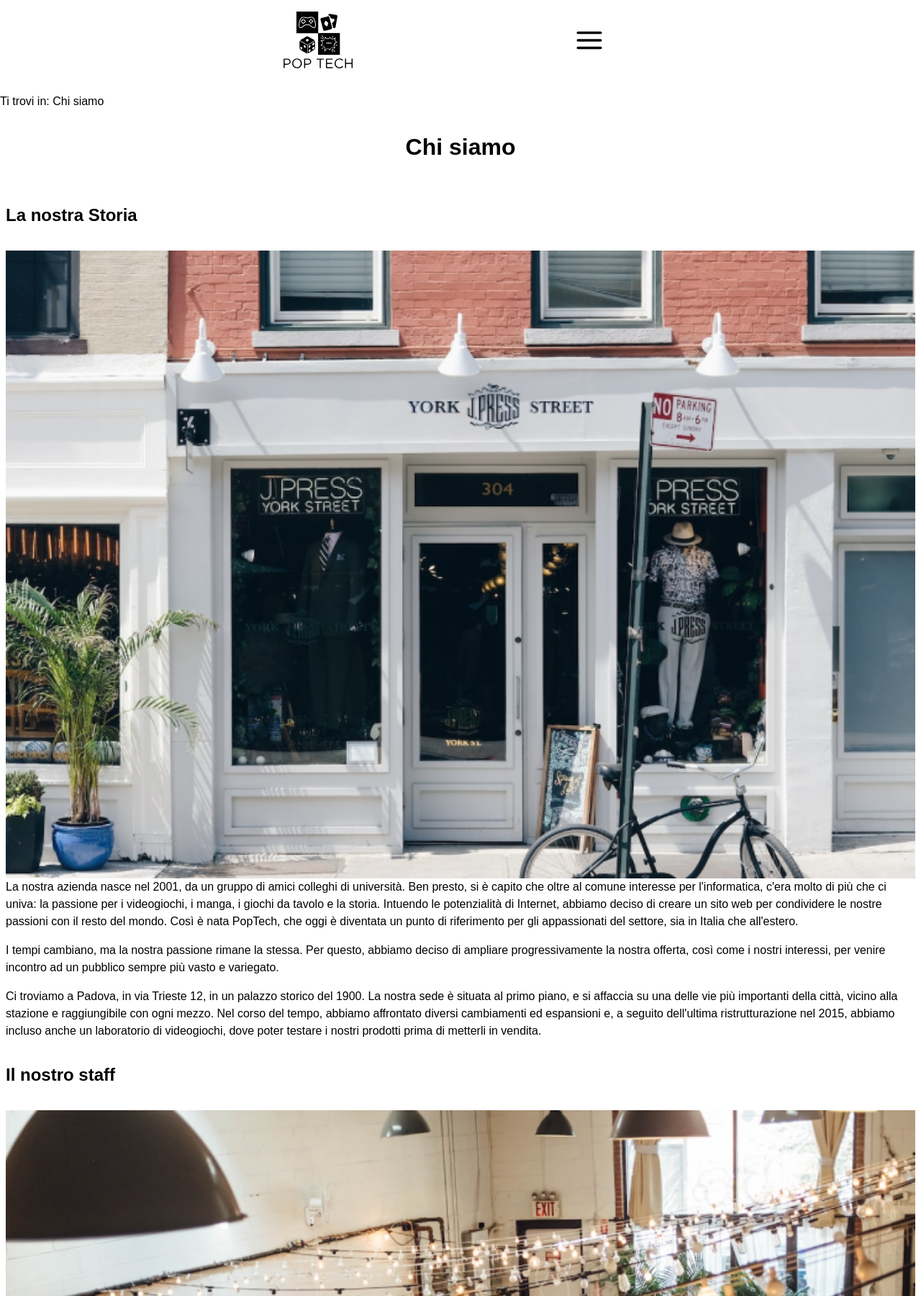
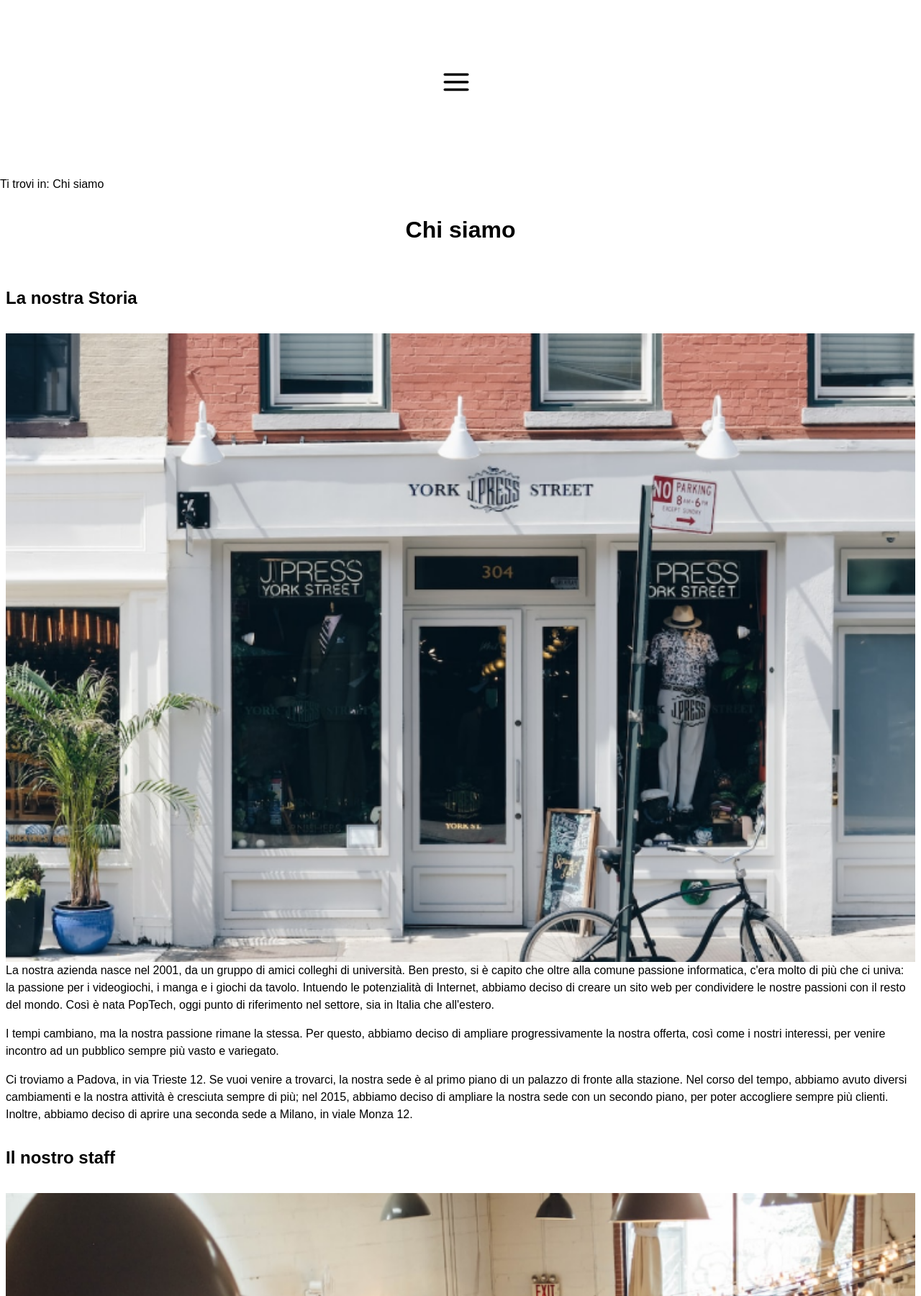
Before and after one commit to gabrielrovesti/Pop-Tech, a PHP site: page /poptech/chiSiamo.php in a window 1280 px wide. Shown: the top 1800 px of the page at 72% size. Run offline with PHP 8.4, Linux system fonts and the light colour scheme.

Commit message:
Controlli accessibilità
Testati vari strumenti (estensioni/siti), sistemando e ampliando alcune cose

```diff
--- a/sito/FAQ.php
+++ b/sito/FAQ.php
@@ -16,7 +16,7 @@
     <?php include "includes/header.php"; ?>
     <?php include "includes/menu.php"; ?>
 
-     <nav id="breadcrumbs">
+    <nav id="breadcrumbs" aria-label="breadcrumb">
         <p>Ti trovi in: <abbr title="Frequently Asked Questions" lang="en">FAQ</abbr></p>
     </nav>
 
--- a/sito/categoria.php
+++ b/sito/categoria.php
@@ -20,7 +20,7 @@
     <?php include "includes/header.php"; ?>
     <?php include "includes/menu.php"; ?>
 
-    <nav id="breadcrumbs">
+    <nav id="breadcrumbs" aria-label="breadcrumb">
         <p>Ti trovi in: Prodotti > {nome categoria}</p>
     </nav>
 
@@ -37,10 +37,8 @@
                         <img src="http://localhost/poptech/sito/images/testImg.jpg" alt="Descrizione Immagine">
                         <h2>Product Name</h2>
                     </header>
-                    <main>
                         Descrizione Descrizione Descrizione Descrizione Descrizione
                         <a href="" class="button" title="Vedi prodotto {nome prodotto}">Scopri di più</a>
-                    </main>
                 </article>
 
             <?php } ?>
--- a/sito/chiSiamo.php
+++ b/sito/chiSiamo.php
@@ -8,17 +8,17 @@
         <meta name="author" content="PopTech">
 
         <!-- Includi i link ai file di stile CSS e script Javascript -->
-        <?php include 'includes/inports.php'; ?>
+        <?php include ("includes/inports.php"); ?>
 
     </head>
     <body id="chiSiamo">
 
         <a href="#content" class="srOnly">Vai al contenuto</a>
 
-        <?php include 'includes/header.php'; ?>
-        <?php include 'includes/menu.php'; ?>
+        <?php include ("includes/header.php"); ?>
+        <?php include ("includes/menu.php"); ?>
 
-        <nav id="breadcrumbs">
+        <nav id="breadcrumbs" aria-label="breadcrumb">
         <p>Ti trovi in: Chi siamo</p>
         </nav>
 
@@ -30,11 +30,11 @@
             <img src="images/chisiamo1.png" class="img-left" alt="Storia dell'azienda">
                 <p>
                     La nostra azienda nasce nel 2001, da un gruppo di amici colleghi di università.
-                    Ben presto, si è capito che oltre al comune interesse per l'informatica, c'era molto di più
-                    che ci univa: la passione per i videogiochi, i manga, i giochi da tavolo e la storia.
+                    Ben presto, si è capito che oltre alla comune passione informatica, c'era molto di più
+                    che ci univa: la passione per i videogiochi, i manga e i giochi da tavolo.
                     Intuendo le potenzialità di Internet, abbiamo deciso di creare un sito web per condividere
-                    le nostre passioni con il resto del mondo. Così è nata PopTech, che oggi è diventata un
-                    punto di riferimento per gli appassionati del settore, sia in Italia che all'estero.
+                    le nostre passioni con il resto del mondo. Così è nata PopTech, oggi punto
+                    di riferimento nel settore, sia in Italia che all'estero.
                 </p>
 
                 <p>
@@ -44,13 +44,12 @@
                 </p>
 
                 <p>
-                    Ci troviamo a Padova, in via Trieste 12, in un palazzo storico del 1900.
-                    La nostra sede è situata al primo piano, e si affaccia su una delle vie più
-                    importanti della città, vicino alla stazione e raggiungibile con ogni mezzo.
-                    Nel corso del tempo, abbiamo affrontato diversi
-                    cambiamenti ed espansioni e, a seguito dell'ultima ristrutturazione nel 2015,
-                    abbiamo incluso anche un laboratorio di videogiochi, dove poter testare i
-                    nostri prodotti prima di metterli in vendita.
+                    Ci troviamo a Padova, in via Trieste 12.
+                    Se vuoi venire a trovarci, la nostra sede è al primo piano di un palazzo di fronte alla stazione.
+                    Nel corso del tempo, abbiamo avuto diversi cambiamenti e la nostra attività
+                    è cresciuta sempre di più; nel 2015, abbiamo deciso di ampliare la nostra sede
+                    con un secondo piano, per poter accogliere sempre più clienti.
+                    Inoltre, abbiamo deciso di aprire una seconda sede a Milano, in viale Monza 12.
                 </p>
 
                 <h2>Il nostro <span lang="en">staff</span></h2>
@@ -123,6 +122,6 @@
                 </ul>
 
         </main>
-        <?php include 'includes/footer.php';?>
+        <?php include ("includes/footer.php");?>
     </body>
 </html>
--- a/sito/contatti.php
+++ b/sito/contatti.php
@@ -19,7 +19,7 @@
     <?php include "includes/header.php"; ?>
     <?php include "includes/menu.php"; ?>
 
-     <nav id="breadcrumbs">
+    <nav id="breadcrumbs" aria-label="breadcrumb">
         <p>Ti trovi in: Contatti</p>
     </nav>
 
--- a/sito/includes/footer.php
+++ b/sito/includes/footer.php
@@ -1,4 +1,4 @@
-<a href="#">Torna all'inizio della pagina</a>
+<div class="nascosto"><a href="#">Torna all'inizio della pagina</a></div>
 <footer>
 Tech Shop - Via della Prova 12 12345 Padova (PD) - P.Iva 0112345
 </footer>
--- a/sito/includes/header.php
+++ b/sito/includes/header.php
@@ -1,5 +1,5 @@
 <header id="header">
-    <h1 lang="en">Pop Tech</h1>
+    <h1 lang="en" id="titoloh">Pop Tech</h1>
     <!-- Mobile menu -->
     <button id="mobileMenuButton" onclick="toggleMobileMenu()">Menù</button>
 </header>
--- a/sito/index.php
+++ b/sito/index.php
@@ -20,7 +20,7 @@
     <?php include "includes/header.php"; ?>
     <?php include "includes/menu.php"; ?>
 
-    <nav id="breadcrumbs">
+    <nav id="breadcrumbs" aria-label="breadcrumb">
         <p>Ti trovi in: <span lang="en">Home</span></p>
     </nav>
 
--- a/sito/prodotti.php
+++ b/sito/prodotti.php
@@ -18,7 +18,7 @@
     <?php include "includes/header.php"; ?>
     <?php include "includes/menu.php"; ?>
 
-    <nav id="breadcrumbs">
+    <nav id="breadcrumbs" aria-label="breadcrumb">
         <p>Ti trovi in: <span lang="en">Home</span> > Prodotti</p>
     </nav>
 
--- a/sito/prodotto.php
+++ b/sito/prodotto.php
@@ -13,7 +13,7 @@
     <a href="#content" class="srOnly">Vai al contenuto</a>
     <?php include "includes/header.php"; ?>
     <?php include "includes/menu.php"; ?>
-    <nav id="breadcrumbs">
+    <nav id="breadcrumbs" aria-label="breadcrumb">
         <p>Ti trovi in: Prodotti > Ryu Gogo <span lang="en">limited Edition</span> 2020</p>
     </nav>
 
--- a/sito/styles/style.css
+++ b/sito/styles/style.css
@@ -24,10 +24,15 @@
     font-size: 10em;
     line-height: 1em;
     background-image: url(http://localhost/PopTech/sito/images/logo.svg);
+    min-height: 120px;
     background-repeat: no-repeat;
-    background-size: contain;
-    background-position: center;
-    margin:0.2em;
+    background-position: left;
+    text-indent: -99999em;
+    font-size: 3em;
+}
+
+header#header h1#titoloh{
+
 }
 
 .srOnly{
@@ -201,3 +206,7 @@
 #prodotto div{
     flex: 67% 0 0;
 }
+
+.nascosto{
+    display: none;
+}
```
